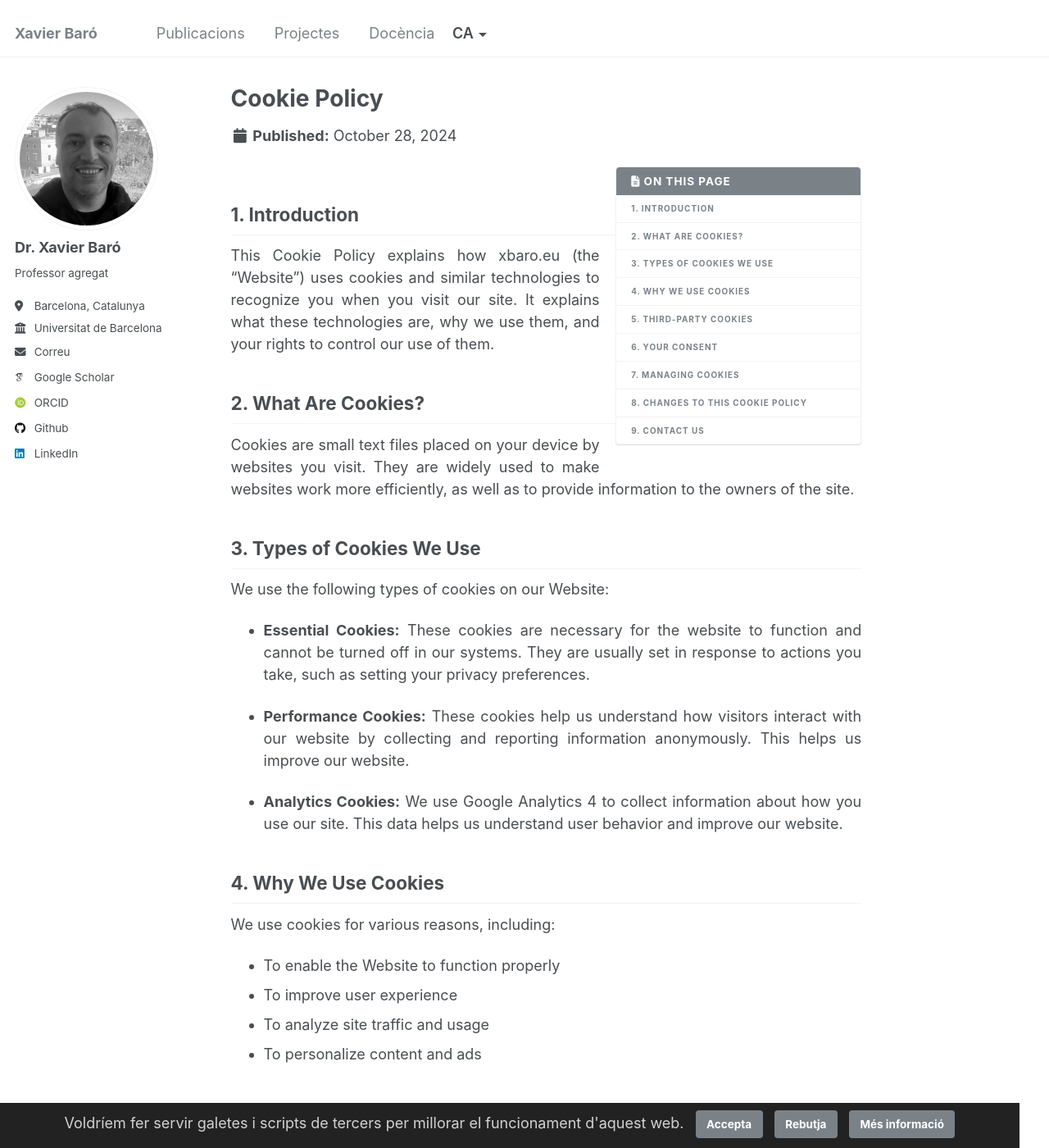
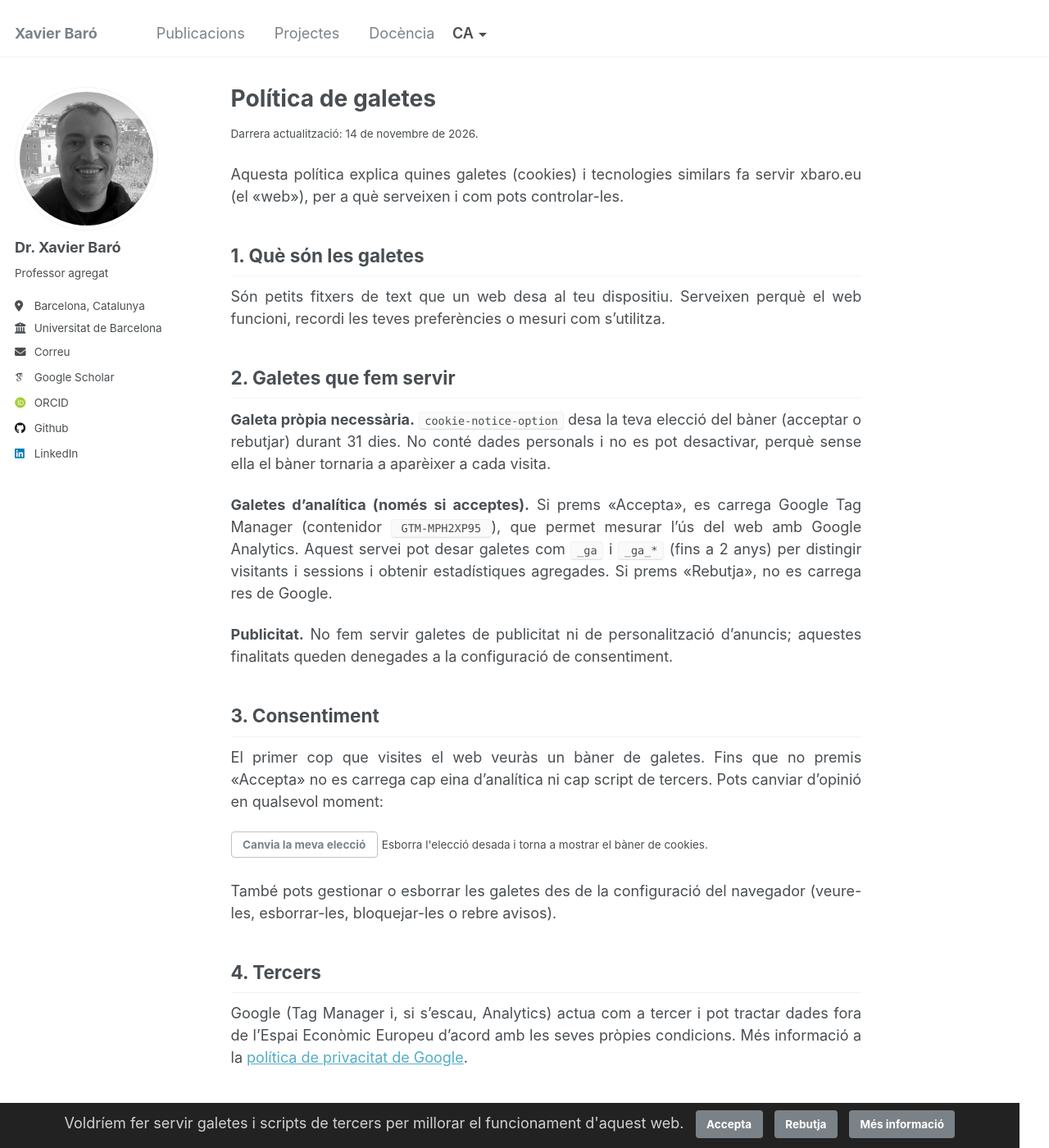
Before and after one commit to xbaro/xbaro.github.io, a Jekyll site: the page built from _pages/cookie-policy.md, in a window 1280 px wide and 1400 px high. Shown: the whole window at 82% size. Built offline with Jekyll 4.4.1, drawn with Linux system fonts in a browser that asks for light colours; some web fonts are replaced; some of the changed text lies outside the part shown.

Commit message:
Cookie policy in ca/en/es describing the consent-gated Google Tag Manager; language-aware banner link
Co-Authored-By: Claude Sonnet 5.5 <noreply@anthropic.com>

```diff
--- a/_includes/cookie-consent.html
+++ b/_includes/cookie-consent.html
@@ -10,7 +10,7 @@
 <div id="cookie-notice"><span>{{ CT.cookie_text }}</span>
     <a id="cookie-notice-accept" class="btn btn-primary btn-sm">{{ CT.cookie_approve }}</a>
     <a id="cookie-notice-deny" class="btn btn-primary btn-sm">{{ CT.cookie_deny }}</a>
-    <a href="/cookie-policy/" class="btn btn-primary btn-sm">{{ CT.cookie_info }}</a></div>
+    {% assign cpol = site.pages | where: "translation_key", "cookies" | where: "lang", L | first %}<a href="{{ cpol.url | default: '/cookie-policy/' }}" class="btn btn-primary btn-sm">{{ CT.cookie_info }}</a></div>
 <script>
     function createCookie(name,value,days) {
         var expires = "";
--- a/_pages/cookie-policy.md
+++ b/_pages/cookie-policy.md
@@ -1,62 +1,44 @@
 ---
-title: "Cookie Policy"
+title: "Política de galetes"
 permalink: /cookie-policy/
-modified: 2024-10-28
+lang: ca
+translation_key: cookies
 ---
 
 {% include base_path %}
-{% include toc %}
 
-## 1. Introduction
+<small>Darrera actualització: 14 de novembre de 2026.</small>
 
-This Cookie Policy explains how xbaro.eu (the “Website”) uses cookies and similar technologies to recognize you when you visit our site. It explains what these technologies are, why we use them, and your rights to control our use of them.
+Aquesta política explica quines galetes (cookies) i tecnologies similars fa servir xbaro.eu (el «web»), per a què serveixen i com pots controlar-les.
 
-## 2. What Are Cookies?
+## 1. Què són les galetes
 
-Cookies are small text files placed on your device by websites you visit. They are widely used to make websites work more efficiently, as well as to provide information to the owners of the site.
+Són petits fitxers de text que un web desa al teu dispositiu. Serveixen perquè el web funcioni, recordi les teves preferències o mesuri com s'utilitza.
 
-## 3. Types of Cookies We Use
+## 2. Galetes que fem servir
 
-We use the following types of cookies on our Website:
+**Galeta pròpia necessària.** `cookie-notice-option` desa la teva elecció del bàner (acceptar o rebutjar) durant 31 dies. No conté dades personals i no es pot desactivar, perquè sense ella el bàner tornaria a aparèixer a cada visita.
 
-* **Essential Cookies:** These cookies are necessary for the website to function and cannot be turned off in our systems. They are usually set in response to actions you take, such as setting your privacy preferences.
+**Galetes d'analítica (només si acceptes).** Si prems «Accepta», es carrega Google Tag Manager (contenidor `GTM-MPH2XP95`), que permet mesurar l'ús del web amb Google Analytics. Aquest servei pot desar galetes com `_ga` i `_ga_*` (fins a 2 anys) per distingir visitants i sessions i obtenir estadístiques agregades. Si prems «Rebutja», no es carrega res de Google.
 
-* **Performance Cookies:** These cookies help us understand how visitors interact with our website by collecting and reporting information anonymously. This helps us improve our website.
+**Publicitat.** No fem servir galetes de publicitat ni de personalització d'anuncis; aquestes finalitats queden denegades a la configuració de consentiment.
 
-* **Analytics Cookies:** We use Google Analytics 4 to collect information about how you use our site. This data helps us understand user behavior and improve our website.
+## 3. Consentiment
 
-## 4. Why We Use Cookies
+El primer cop que visites el web veuràs un bàner de galetes. Fins que no premis «Accepta» no es carrega cap eina d'analítica ni cap script de tercers. Pots canviar d'opinió en qualsevol moment:
 
-We use cookies for various reasons, including:
+<p><button type="button" class="btn btn--inverse" onclick="document.cookie='cookie-notice-option=; expires=Thu, 01 Jan 1970 00:00:00 GMT; path=/'; location.reload();">Canvia la meva elecció</button> <small>Esborra l'elecció desada i torna a mostrar el bàner de cookies.</small></p>
 
-* To enable the Website to function properly
-* To improve user experience
-* To analyze site traffic and usage
-* To personalize content and ads
+També pots gestionar o esborrar les galetes des de la configuració del navegador (veure-les, esborrar-les, bloquejar-les o rebre avisos).
 
-## 5. Third-Party Cookies
+## 4. Tercers
 
-In addition to our own cookies, we may also use various third-party cookies to report usage statistics of the Website and deliver advertisements on and through the Website. These third-party services may collect information about your online activities across different websites.
+Google (Tag Manager i, si s'escau, Analytics) actua com a tercer i pot tractar dades fora de l'Espai Econòmic Europeu d'acord amb les seves pròpies condicions. Més informació a la [política de privacitat de Google](https://policies.google.com/privacy).
 
-## 6. Your Consent
+## 5. Canvis
 
-When you visit our Website for the first time, you will see a cookie consent banner. By clicking "Accept," you consent to our use of cookies in accordance with this Cookie Policy. You can manage your cookie preferences or withdraw your consent at any time through your browser settings.
+Aquesta política es pot actualitzar. Els canvis es publicaran en aquesta pàgina amb la data de modificació.
 
-## 7. Managing Cookies
+## 6. Contacte
 
-You can manage cookies through your browser settings. Most browsers allow you to:
-
-* View cookies that are set on your device
-* Delete cookies
-* Block cookies from being set
-* Set preferences for cookie notifications
-
-For more information on how to manage cookies, please refer to your browser’s help section.
-
-## 8. Changes to This Cookie Policy
-
-We may update this Cookie Policy from time to time. Any changes will be posted on this page with an updated effective date.
-
-## 9. Contact Us
-
-If you have any questions about our use of cookies or this Cookie Policy, please contact us at [xbaro@ub.edu](mailto:xbaro@ub.edu).
+Per a qualsevol dubte sobre aquesta política: [xbaro@ub.edu](mailto:xbaro@ub.edu).
--- /dev/null
+++ b/_pages/en/cookie-policy.md
@@ -0,0 +1,44 @@
+---
+title: "Cookie Policy"
+permalink: /en/cookie-policy/
+lang: en
+translation_key: cookies
+---
+
+{% include base_path %}
+
+<small>Last updated: 14 November 2026.</small>
+
+This policy explains which cookies and similar technologies xbaro.eu (the “Website”) uses, what they are for and how you can control them.
+
+## 1. What are cookies
+
+Cookies are small text files that a website stores on your device. They make a website work, remember your preferences or measure how it is used.
+
+## 2. Cookies we use
+
+**Necessary first-party cookie.** `cookie-notice-option` stores your banner choice (accept or reject) for 31 days. It contains no personal data and cannot be switched off, because without it the banner would reappear on every visit.
+
+**Analytics cookies (only if you accept).** If you press “Approve”, Google Tag Manager (container `GTM-MPH2XP95`) is loaded, which allows the use of the Website to be measured with Google Analytics. This service may store cookies such as `_ga` and `_ga_*` (up to 2 years) to tell visitors and sessions apart and produce aggregated statistics. If you press “Deny”, nothing from Google is loaded.
+
+**Advertising.** We do not use advertising or ad-personalisation cookies; those purposes are denied in the consent settings.
+
+## 3. Consent
+
+The first time you visit the Website you will see a cookie banner. No analytics tool or third-party script is loaded until you press “Approve”. You can change your mind at any time:
+
+<p><button type="button" class="btn btn--inverse" onclick="document.cookie='cookie-notice-option=; expires=Thu, 01 Jan 1970 00:00:00 GMT; path=/'; location.reload();">Change my choice</button> <small>Clears the saved choice and shows the cookie banner again.</small></p>
+
+You can also manage or delete cookies in your browser settings (view, delete, block them, or get notifications).
+
+## 4. Third parties
+
+Google (Tag Manager and, where applicable, Analytics) acts as a third party and may process data outside the European Economic Area under its own terms. More information in [Google's privacy policy](https://policies.google.com/privacy).
+
+## 5. Changes
+
+This policy may be updated. Changes will be published on this page with the modification date.
+
+## 6. Contact
+
+For any question about this policy: [xbaro@ub.edu](mailto:xbaro@ub.edu).
```
Also changed, not shown: _pages/es/cookie-policy.md (added, +44 -0 lines).
